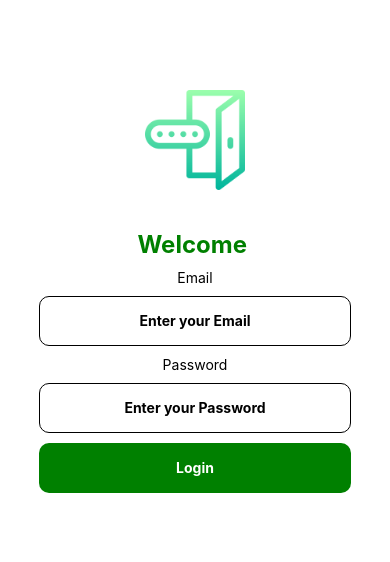
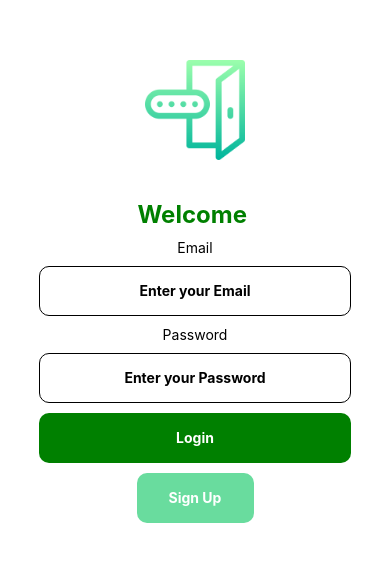
Before and after one commit to samiigll/Mobile-Signup-Firbase, a React Native app in the folder Project1/: screen /Login in a window 390 px wide. Shown: the part 146-708 px from the top of the page. Built offline with nearby package versions, Linux system fonts and the light colour scheme.

Commit message:
navigation was made

```diff
--- /dev/null
+++ b/Project1/App.d.ts
@@ -0,0 +1,4 @@
+declare module "../../App" {
+  const App: React.FC;
+  export default App;
+}
--- a/Project1/App.js
+++ b/Project1/App.js
@@ -1,100 +1,20 @@
-import {
-  StyleSheet,
-  Text,
-  View,
-  TextInput,
-  Pressable,
-  Image,
-} from "react-native";
-import React, { useState } from "react";
-import Loading from "./src/components/Loading";
+import React from "react";
+import LoginPage from "./src/screens/LoginPage";
+import SignupPage from "./src/screens/SignupPage";
+import { NavigationContainer } from "@react-navigation/native";
+import { createNativeStackNavigator } from "@react-navigation/native-stack";
 
-export default function App() {
-  const [name, setName] = useState("");
-  const [lastName, setLastName] = useState("");
-  const [result, setResult] = useState("");
-  const [isLoading, setIsLoading] = useState(false);
+const Stack = createNativeStackNavigator();
 
+const App = () => {
   return (
-    <View style={styles.container}>
-      <Image
-        style={styles.image}
-        source={require("./assets/images/loginIcon.png")}
-      />
+    <NavigationContainer>
+      <Stack.Navigator screenOptions={{ headerShown: false }}>
+        <Stack.Screen name="Login" component={LoginPage} />
+        <Stack.Screen name="SignUp" component={SignupPage} />
+      </Stack.Navigator>
+    </NavigationContainer>
+  );
+};
 
-      <Text style={styles.welcome}>Welcome {result}</Text>
-      <Text>Email</Text>
-      <TextInput
-        inputMode="email"
-        placeholder="Enter your Email"
-        style={styles.textInputStyle}
-        onChangeText={setName}
-        value={name}
-      />
-      <Text>Password</Text>
-      <TextInput
-        inputMode="password"
-        secureTextEntry={true}
-        placeholder="Enter your Password"
-        style={styles.textInputStyle}
-        onChangeText={setLastName}
-        value={lastName}
-      />
-
-      <Pressable
-        onPress={() => setIsLoading(true)}
-        style={({ pressed }) => [
-          {
-            backgroundColor: pressed ? "gray" : "green",
-          },
-          styles.button,
-        ]}
-      >
-        <Text style={styles.buttonText}>Login</Text>
-      </Pressable>
-
-      {isLoading && <Loading changeIsLoading={() => setIsLoading(false)} />}
-    </View>
-  );
-}
-
-const styles = StyleSheet.create({
-  container: {
-    flex: 1,
-    backgroundColor: "#fff",
-    alignItems: "center",
-    justifyContent: "center",
-  },
-  textInputStyle: {
-    borderWidth: 1,
-    width: "80%",
-    height: 50,
-    borderRadius: 10,
-    marginVertical: 10,
-    textAlign: "center",
-    color: "black",
-    fontWeight: "bold",
-  },
-  button: {
-    width: "80%",
-    height: 50,
-    borderRadius: 10,
-    alignItems: "center",
-    justifyContent: "center",
-  },
-  buttonText: {
-    color: "white",
-    fontWeight: "bold",
-  },
-  image: {
-    width: 100,
-    height: 100,
-    marginVertical: 30,
-  },
-  welcome: {
-    fontSize: 24,
-    fontWeight: "bold",
-    color: "green",
-    marginVertical: 10,
-  },
-});
+export default App;
--- /dev/null
+++ b/Project1/src/screens/LoginPage.js
@@ -0,0 +1,122 @@
+import {
+  StyleSheet,
+  Text,
+  View,
+  TextInput,
+  Pressable,
+  Image,
+} from "react-native";
+import React, { useState } from "react";
+import Loading from "../components/Loading.js";
+
+const LoginPage = ({ navigation }) => {
+  const [name, setName] = useState("");
+  const [lastName, setLastName] = useState("");
+  const [result, setResult] = useState("");
+  const [isLoading, setIsLoading] = useState(false);
+
+  return (
+    <View style={styles.container}>
+      <Image
+        style={styles.image}
+        source={require("../../assets/images/loginIcon.png")}
+      />
+
+      <Text style={styles.welcome}>Welcome {result}</Text>
+      <Text>Email</Text>
+      <TextInput
+        inputMode="email"
+        placeholder="Enter your Email"
+        style={styles.textInputStyle}
+        onChangeText={setName}
+        value={name}
+      />
+      <Text>Password</Text>
+      <TextInput
+        inputMode="password"
+        secureTextEntry={true}
+        placeholder="Enter your Password"
+        style={styles.textInputStyle}
+        onChangeText={setLastName}
+        value={lastName}
+      />
+
+      <Pressable
+        onPress={() => setIsLoading(true)}
+        style={({ pressed }) => [
+          {
+            backgroundColor: pressed ? "gray" : "green",
+          },
+          styles.button,
+        ]}
+      >
+        <Text style={styles.buttonText}>Login</Text>
+      </Pressable>
+
+      <Pressable
+        onPress={() => navigation.navigate("SignUp")}
+        style={({ pressed }) => [
+          {
+            backgroundColor: pressed ? "gray" : "#69DC9E",
+            marginTop: 10,
+          },
+          styles.signupButton,
+        ]}
+      >
+        <Text style={styles.buttonText}>Sign Up</Text>
+      </Pressable>
+
+      {isLoading && <Loading changeIsLoading={() => setIsLoading(false)} />}
+    </View>
+  );
+};
+
+export default LoginPage;
+
+const styles = StyleSheet.create({
+  container: {
+    flex: 1,
+    backgroundColor: "#fff",
+    alignItems: "center",
+    justifyContent: "center",
+  },
+  textInputStyle: {
+    borderWidth: 1,
+    width: "80%",
+    height: 50,
+    borderRadius: 10,
+    marginVertical: 10,
+    textAlign: "center",
+    color: "black",
+    fontWeight: "bold",
+  },
+  button: {
+    width: "80%",
+    height: 50,
+    borderRadius: 10,
+    alignItems: "center",
+    justifyContent: "center",
+  },
+  buttonText: {
+    color: "white",
+    fontWeight: "bold",
+  },
+  image: {
+    width: 100,
+    height: 100,
+    marginVertical: 30,
+  },
+  welcome: {
+    fontSize: 24,
+    fontWeight: "bold",
+    color: "green",
+    marginVertical: 10,
+  },
+  signupButton: {
+    width: "30%",
+    height: 50,
+    borderRadius: 10,
+    alignItems: "center",
+    justifyContent: "center",
+  },
+});
--- /dev/null
+++ b/Project1/src/screens/SignupPage.js
@@ -0,0 +1,20 @@
+import { StyleSheet, Text, View } from "react-native";
+import React from "react";
+
+const SignupPage = () => {
+  return (
+    <View style={styles.container}>
+      <Text>SignupPage</Text>
+    </View>
+  );
+};
+
+export default SignupPage;
+
+const styles = StyleSheet.create({
+  container: {
+    flex: 1,
+    justifyContent: "center",
+    alignItems: "center",
+  },
+});
```
Also changed, not shown: Project1/package.json (+7 -1 lines), Project1/tsconfig.json (added, +14 -0 lines), 2 other files (tests, documents, lock files or other folders).
